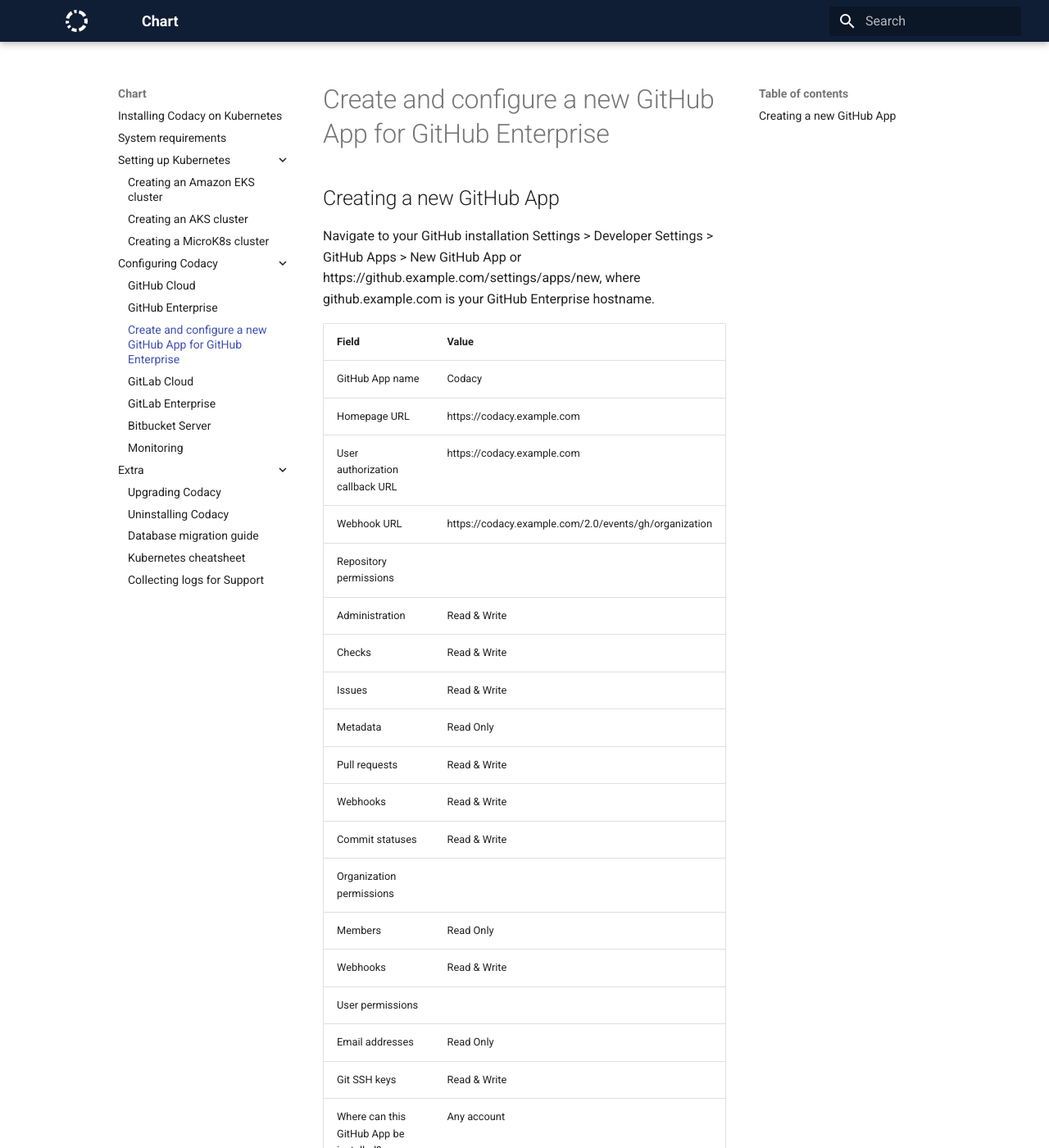
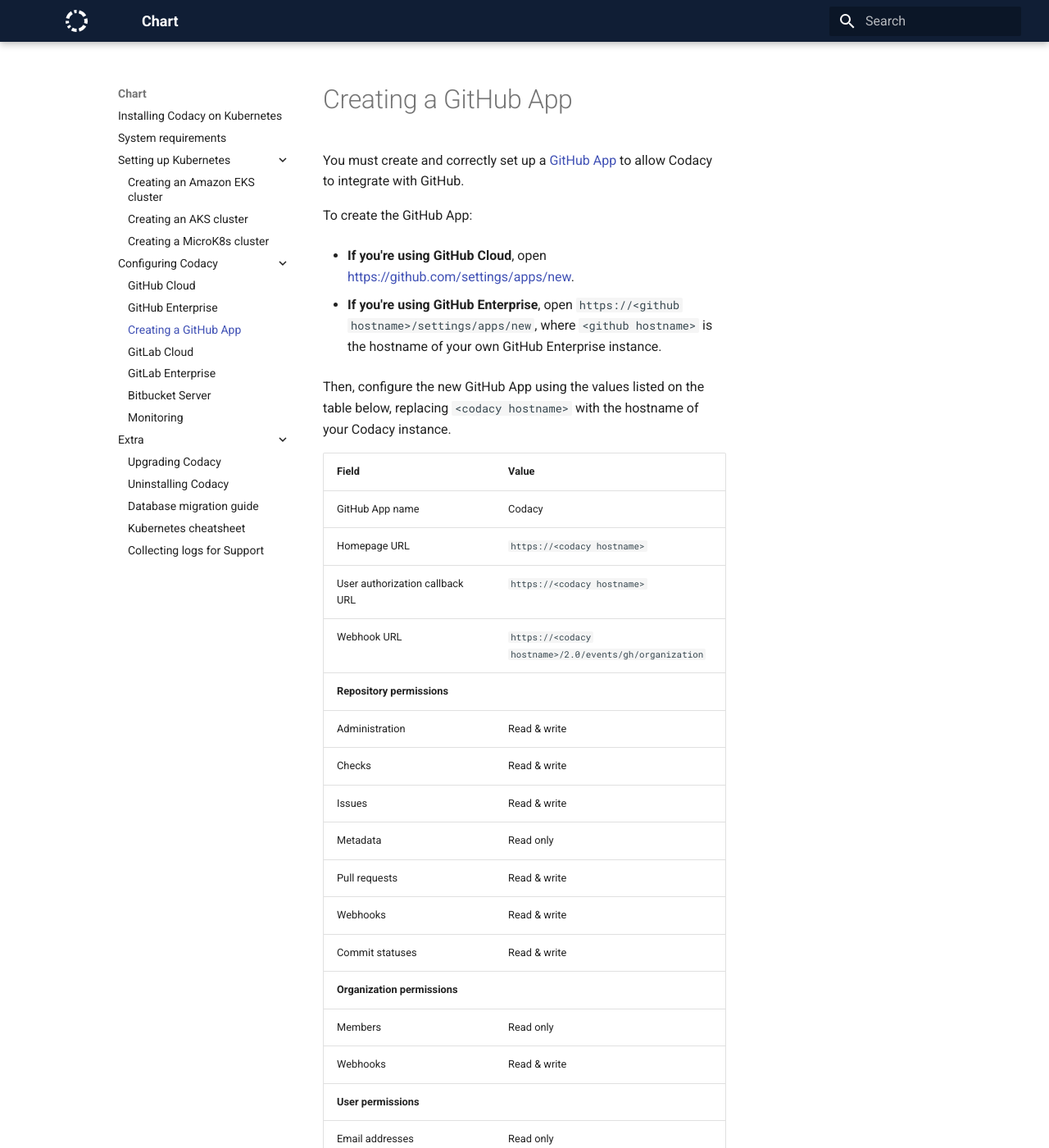
Before and after one commit to codacy/chart, an MkDocs documentation site: the page built from docs/configuration/git-providers/create-github-app.md, in a window 1280 px wide and 1400 px high. Shown: the whole window at 82% size. Built offline with MkDocs 1.6.1 and Material for MkDocs 9.7.7, drawn with Linux system fonts in a browser that asks for light colours.

Commit message:
Improve and clean up instructions on how to create a GitHub App

```diff
--- a/docs/configuration/git-providers/create-github-app.md
+++ b/docs/configuration/git-providers/create-github-app.md
@@ -1,28 +1,33 @@
-# Create and configure a new GitHub App for GitHub Enterprise
+# Creating a GitHub App
 
-## Creating a new GitHub App
+You must create and correctly set up a [GitHub App](https://developer.github.com/apps/about-apps/) to allow Codacy to integrate with GitHub.
 
-Navigate to your GitHub installation Settings > Developer Settings > GitHub Apps > New GitHub App or https://github.example.com/settings/apps/new, where github.example.com is your GitHub Enterprise hostname.
+To create the GitHub App:
 
+*   **If you're using GitHub Cloud**, open <https://github.com/settings/apps/new>.
 
-| Field                                   | Value                                                 |
-| --------------------------------------- | ----------------------------------------------------- |
-| GitHub App name                         | Codacy                                                |
-| Homepage URL                            | https://codacy.example.com                            |
-| User authorization callback URL         | https://codacy.example.com                            |
-| Webhook URL                             | https://codacy.example.com/2.0/events/gh/organization |
-| Repository permissions                  |
-| Administration                          | Read & Write                                          |
-| Checks                                  | Read & Write                                          |
-| Issues                                  | Read & Write                                          |
-| Metadata                                | Read Only                                             |
-| Pull requests                           | Read & Write                                          |
-| Webhooks                                | Read & Write                                          |
-| Commit statuses                         | Read & Write                                          |
-| Organization permissions                |
-| Members                                 | Read Only                                             |
-| Webhooks                                | Read & Write                                          |
-| User permissions                        |
-| Email addresses                         | Read Only                                             |
-| Git SSH keys                            | Read & Write                                          |
-| Where can this GitHub App be installed? | Any account                                           |
+*   **If you're using GitHub Enterprise**, open `https://<github hostname>/settings/apps/new`, where `<github hostname>` is the hostname of your own GitHub Enterprise instance.
+
+Then, configure the new GitHub App using the values listed on the table below, replacing `<codacy hostname>` with the hostname of your Codacy instance.
+
+| Field                                   | Value                                                  |
+| --------------------------------------- | ------------------------------------------------------ |
+| GitHub App name                         | Codacy                                                 |
+| Homepage URL                            | `https://<codacy hostname>`                            |
+| User authorization callback URL         | `https://<codacy hostname>`                            |
+| Webhook URL                             | `https://<codacy hostname>/2.0/events/gh/organization` |
+| **Repository permissions**              |                                                        |
+| Administration                          | Read & write                                           |
+| Checks                                  | Read & write                                           |
+| Issues                                  | Read & write                                           |
+| Metadata                                | Read only                                              |
+| Pull requests                           | Read & write                                           |
+| Webhooks                                | Read & write                                           |
+| Commit statuses                         | Read & write                                           |
+| **Organization permissions**            |                                                        |
+| Members                                 | Read only                                              |
+| Webhooks                                | Read & write                                           |
+| **User permissions**                    |                                                        |
+| Email addresses                         | Read only                                              |
+| Git SSH keys                            | Read & write                                           |
+| Where can this GitHub App be installed? | Any account                                            |
```
